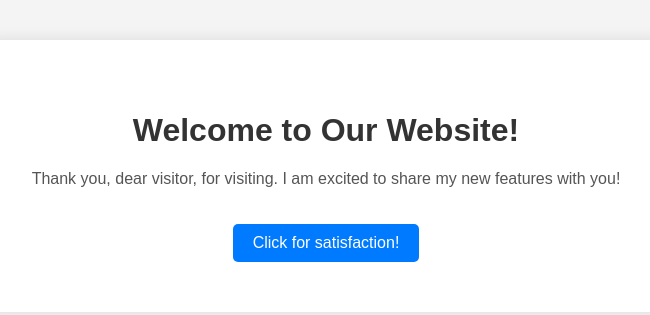
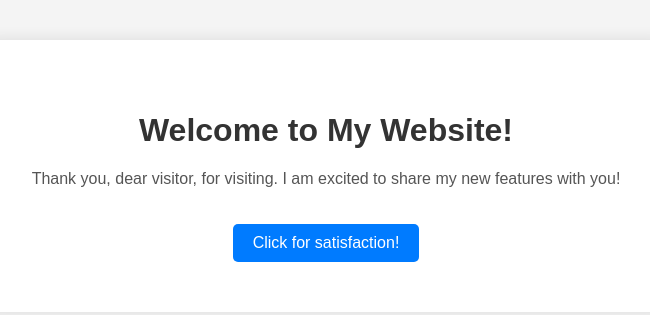
Before and after one commit to iasonvarsamidis/welcome, a plain HTML site: page index.html in a window 1280 px wide. Shown: the part 224-539 px from the top of the page, without its empty margins (314-964 px from the left). Drawn offline with Linux system fonts and the light colour scheme.

Commit message:
changed our to my

```diff
--- a/index.html
+++ b/index.html
@@ -45,7 +45,7 @@
 </head>
 <body>
     <div class="container">
-        <h1>Welcome to Our Website!</h1>
+        <h1>Welcome to My Website!</h1>
         <p>Thank you, dear visitor, for visiting. I am excited to share my new features with you!</p>
         <a href="#" class="button">Click for satisfaction!</a>
     </div>
```
